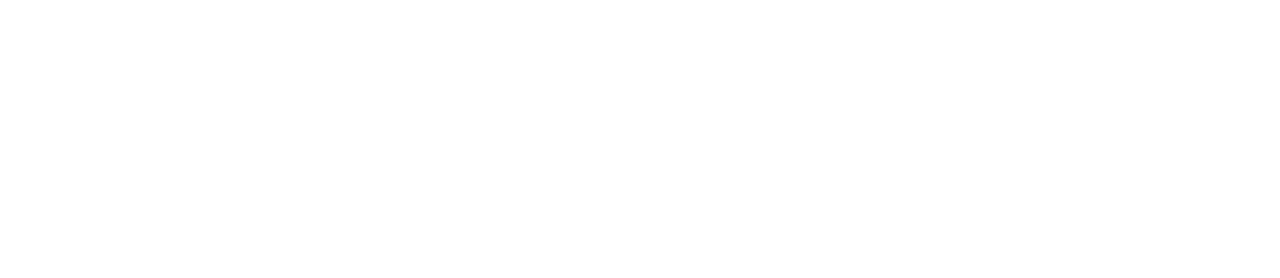
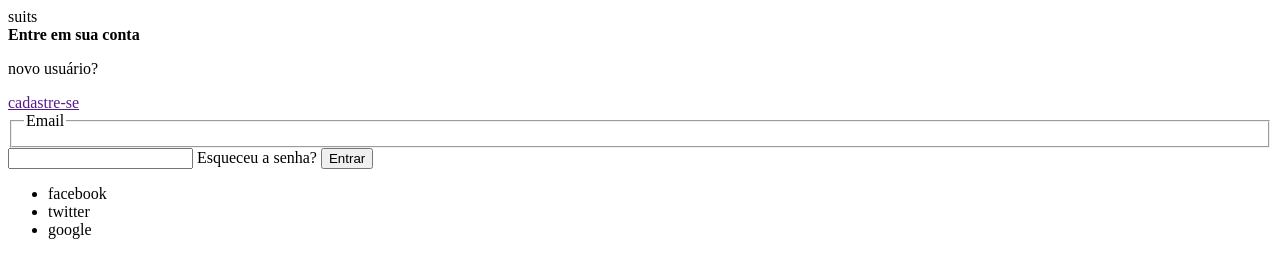
Before and after one commit to tatianasstavares/suits-form, a plain HTML site: page index.html in a window 1280 px wide. Drawn offline with Linux system fonts and the light colour scheme.

Commit message:
Basic form structure inserted

```diff
--- a/index.html
+++ b/index.html
@@ -7,8 +7,39 @@
     <title>Suits</title>
 </head>
 <body>
+    <main class="container">
+        <div class="logo-container">
+            suits
+        </div>
+        <form action="">
+            <div class="form-container">
+                <div class="form-actions">
+                    <div class="form-header">
+                        <strong>Entre em sua conta</strong>
+                        <p>novo usuário?</p>
+                        <a href="">cadastre-se</a>
+                    </div>
+                    <div class="form-inputs">
+                        <fieldset>
+                            <legend>Email</legend>
+                        </fieldset>
+                        <input type="password">
+                        <span>Esqueceu a senha?</span>
+                        <button>Entrar</button>
+                    </div>
+                    <div class="form-separation"></div>
+                    <div class="icons">
+                        <ul>
+                            <li>facebook</li>
+                            <li>twitter</li>
+                            <li>google</li>
+                        </ul>
+                    </div>
+                </div>
+            </div>
+        </form>
+    </main>
 
 
-    </main>
 </body>
 </html>
```
Also changed, not shown: style.css (+0 -24 lines).
